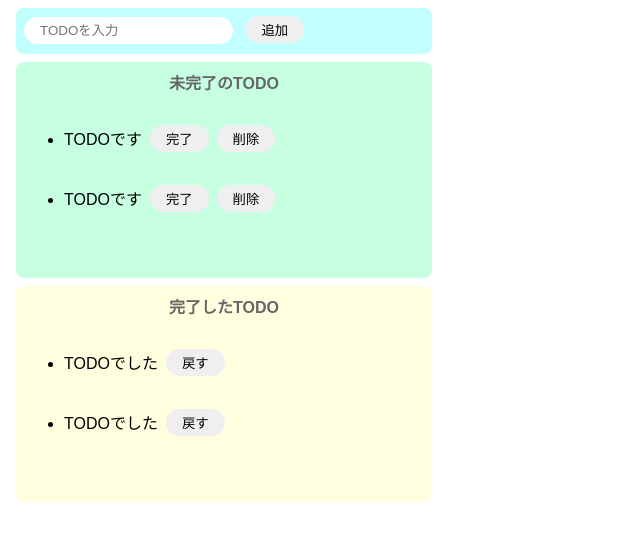
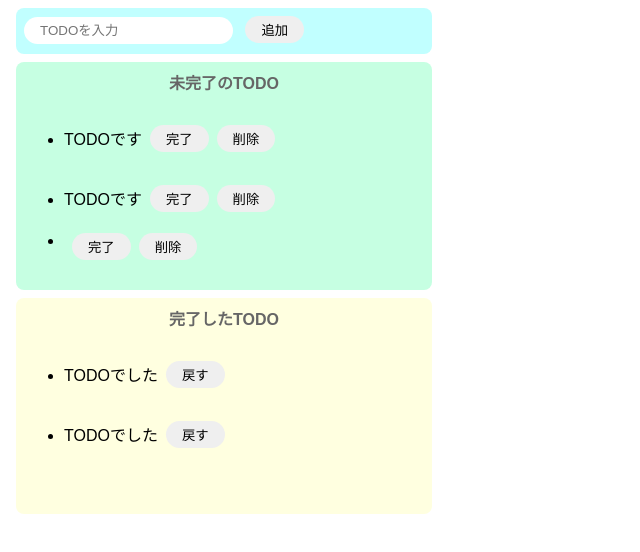
Before and after one commit to mizupi/todo_js, a website built with Parcel: page index.html in a window 1280 px wide. Both pictures are taken after a click on the button "追加". Shown: the whole page, without its empty margins (0-640 px from the left). Built offline with nearby package versions, Linux system fonts and the light colour scheme.

Commit message:
削除機能の追加

```diff
--- a/index.html
+++ b/index.html
@@ -8,12 +8,12 @@
 
   <body>
     <div class="input-area">
-      <input placeholder="TODOを入力" />
+      <input id="add-text" placeholder="TODOを入力" />
       <button id="add-button">追加</button>
     </div>
-    <div class="inconpleted-area">
+    <div class="incompleted-area">
       <p class="title">未完了のTODO</p>
-      <ul>
+      <ul id="incompleted-list">
         <li>
           <div class="list-row">
             <p>TODOです</p>
@@ -30,7 +30,7 @@
         </li>
       </ul>
     </div>
-    <div class="conpleted-area">
+    <div class="completed-area">
       <p class="title">完了したTODO</p>
       <ul>
         <li>
--- a/src/index.js
+++ b/src/index.js
@@ -1,7 +1,34 @@
 import "./styles.css";
 
 const onclickAdd = () => {
-  alert();
+  const inputText = document.getElementById("add-text").value;
+  document.getElementById("add-text").value = "";
+
+  const li = document.createElement("li");
+
+  const div = document.createElement("div");
+  div.className = "list-row";
+
+  const p = document.createElement("p");
+  p.innerText = inputText;
+
+  const completedButton = document.createElement("button");
+  completedButton.innerText = "完了";
+  completedButton.addEventListener("click", () => {});
+
+  const deleteButton = document.createElement("button");
+  deleteButton.innerText = "削除";
+  deleteButton.addEventListener("click", () => {
+    const deleteTarget = deleteButton.closest("li");
+    document.getElementById("incompleted-list").removeChild(deleteTarget);
+  });
+
+  li.appendChild(div);
+  div.appendChild(p);
+  div.appendChild(completedButton);
+  div.appendChild(deleteButton);
+
+  document.getElementById("incompleted-list").appendChild(li);
 };
 
 document
--- a/src/styles.css
+++ b/src/styles.css
@@ -31,7 +31,7 @@ button:hover {
   border-radius: 8px;
 }
 
-.inconpleted-area {
+.incompleted-area {
   background-color: #c6ffe2;
   width: 400px;
   min-height: 200px;
@@ -40,7 +40,7 @@ button:hover {
   border-radius: 8px;
 }
 
-.conpleted-area {
+.completed-area {
   background-color: #ffffe0;
   width: 400px;
   min-height: 200px;
```
